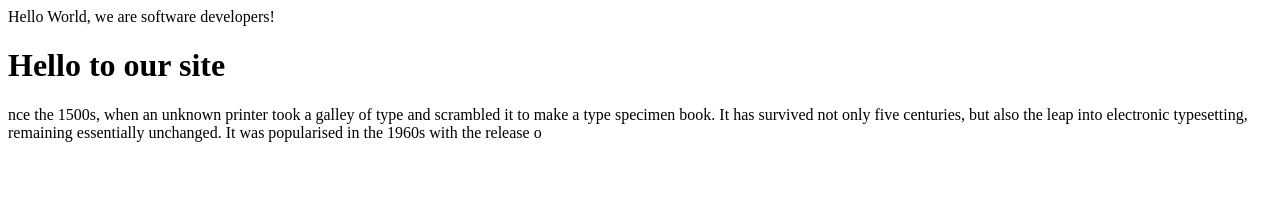
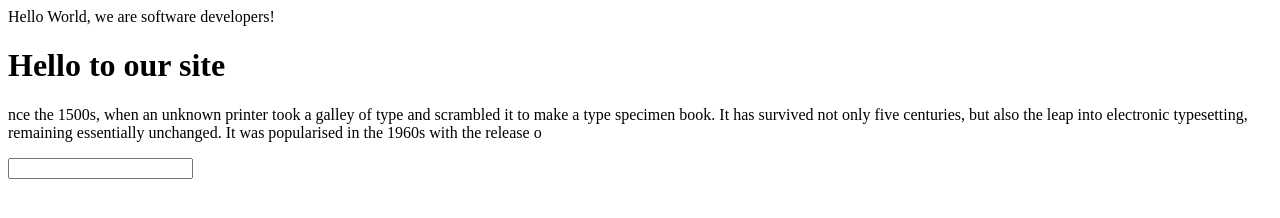
Before and after one commit to DickensJuma/microverse_1_repo, a plain HTML site: page index.html in a window 1280 px wide. Drawn offline with Linux system fonts and the light colour scheme.

Commit message:
task 3&4

```diff
--- a/index.html
+++ b/index.html
@@ -26,6 +26,9 @@
     <p id= "discription"> nce the 1500s, when an unknown printer took a galley of type and scrambled it to make a type specimen book. It has survived not only five centuries, but also the leap into electronic
        typesetting, remaining essentially unchanged. It was popularised in the 1960s with the release o</p>
 
+       <form id="survey-form">
+         <input id="name" >
+       </form>
     <script  src="js/index.js"></script>
   </body>
 </html>
```
